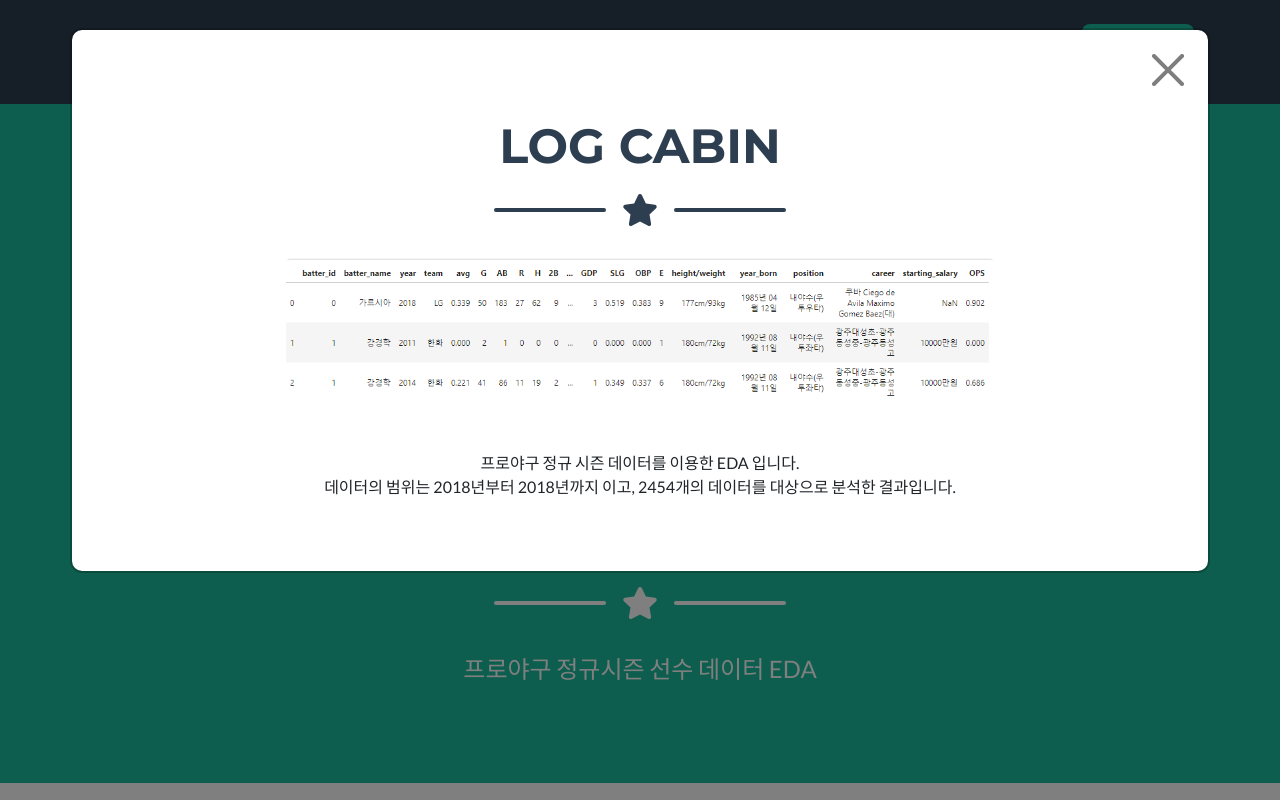
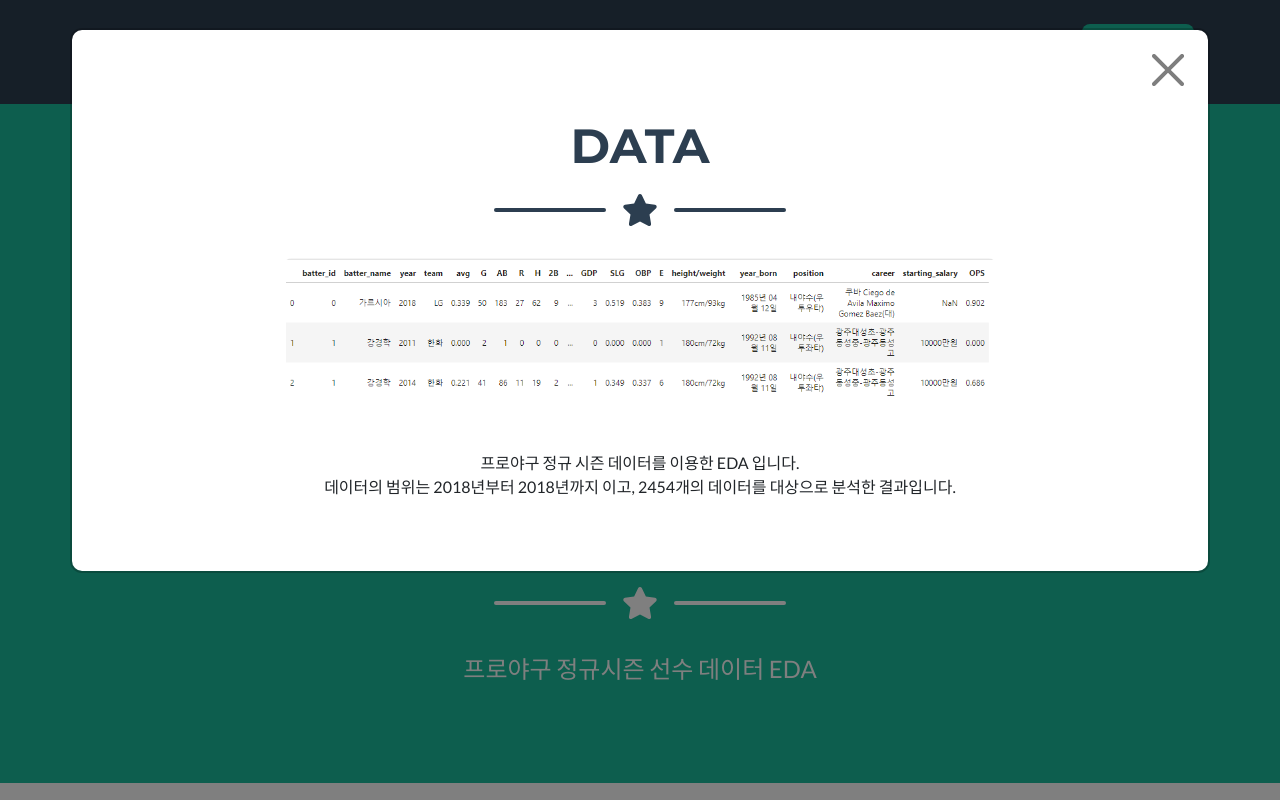
Before and after one commit to chae-yh/kdt-ai3-eda-visualization, a Django app: page / in a window 1280 px wide, after a click that opens the changed part. Run offline with Django 3.2, Linux system fonts and the light colour scheme; some libraries are stand-ins or nearby versions.

Commit message:
feat : fix title

```diff
--- a/monthly_proj/eda_visualization/template/eda.html
+++ b/monthly_proj/eda_visualization/template/eda.html
@@ -250,7 +250,7 @@
                             <div class="row justify-content-center">
                                 <div class="col-lg-8">
                                     <!-- Portfolio Modal - Title-->
-                                    <h2 class="portfolio-modal-title text-secondary text-uppercase mb-0">Log Cabin</h2>
+                                    <h2 class="portfolio-modal-title text-secondary text-uppercase mb-0">DATA</h2>
                                     <!-- Icon Divider-->
                                     <div class="divider-custom">
                                         <div class="divider-custom-line"></div>
```
